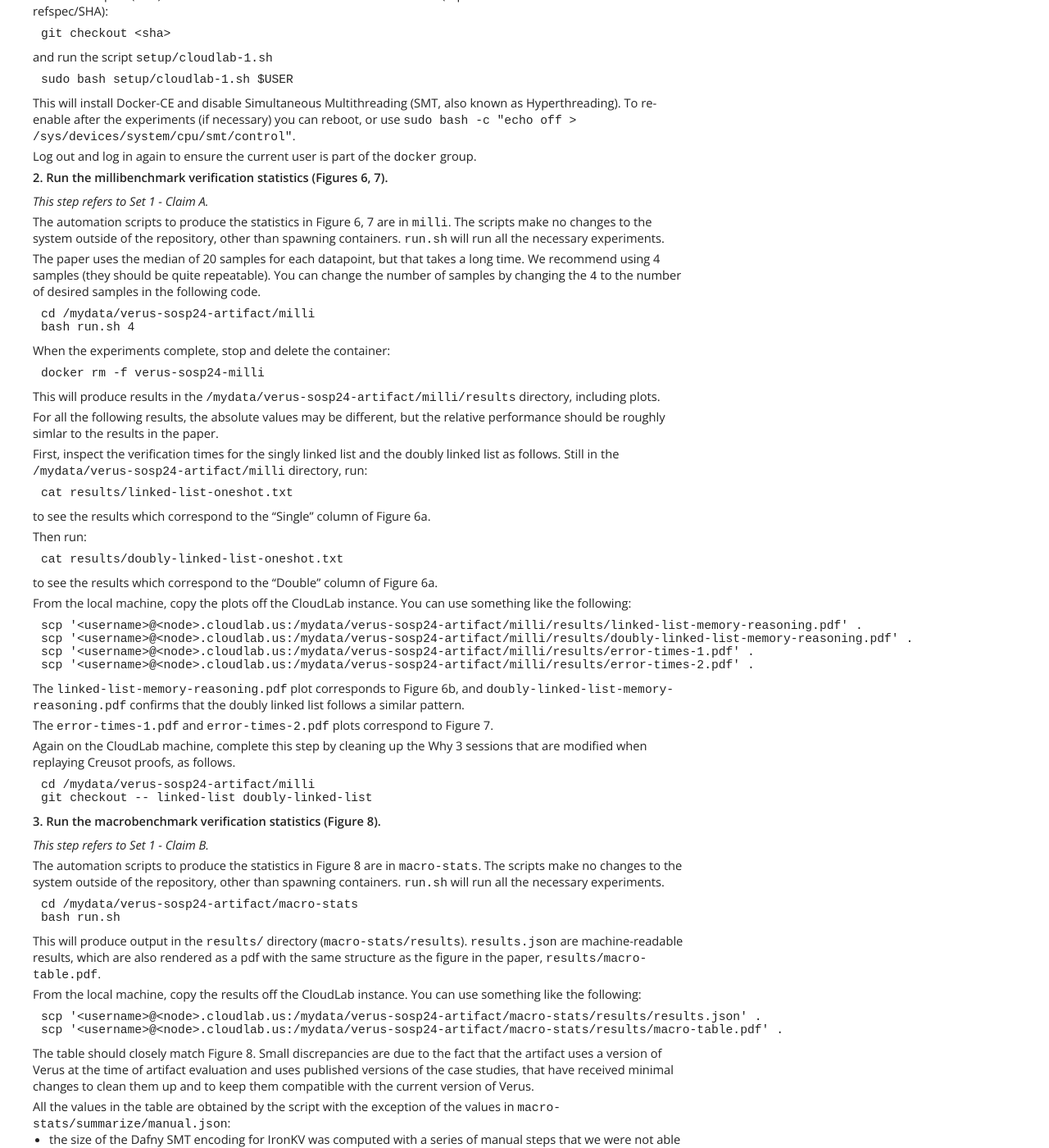
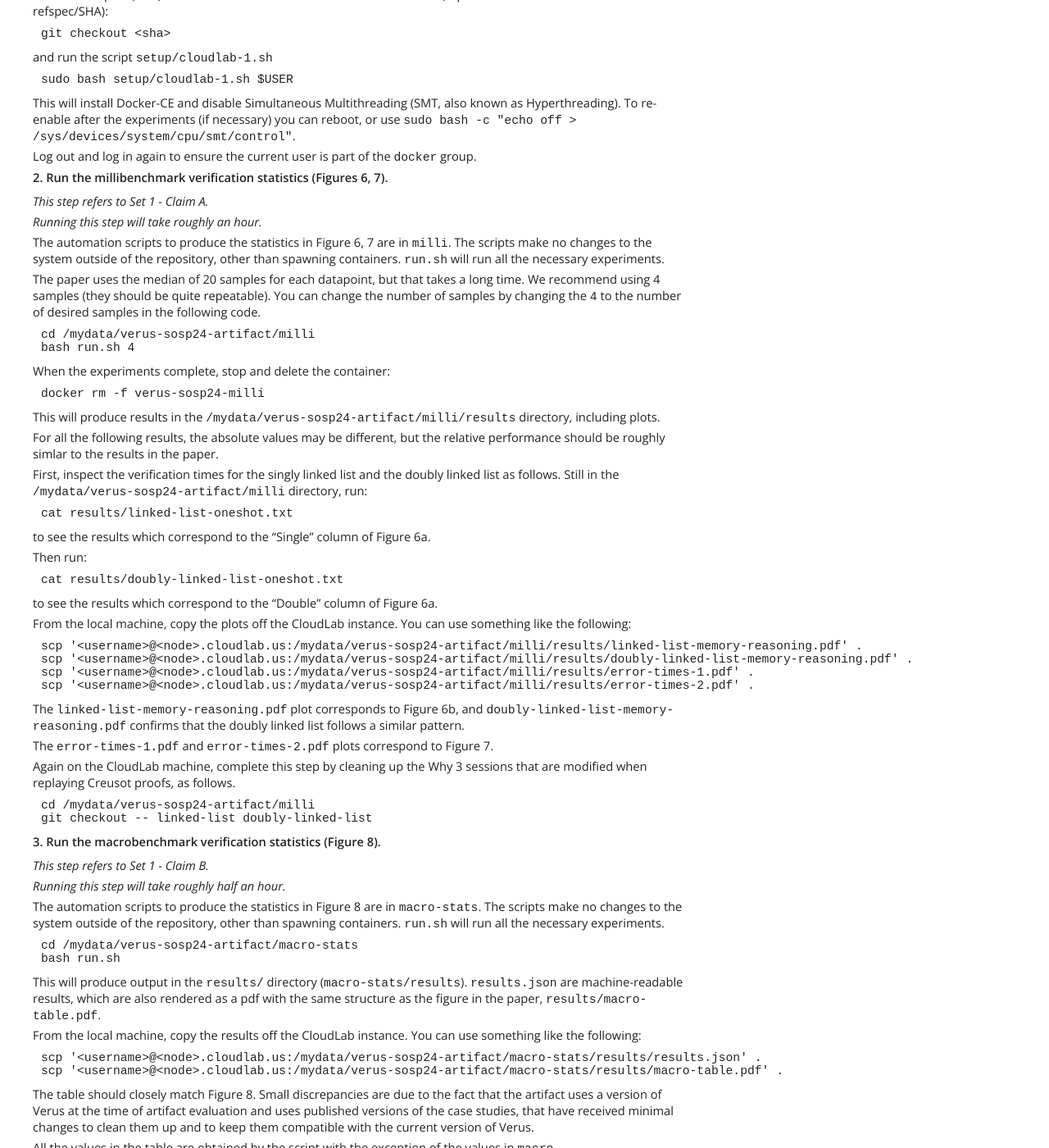
Before and after one commit to verus-lang/paper-sosp24-artifact, a Jekyll site: the page built from site/guide.md, in a window 1280 px wide and 1400 px high, scrolled down 1946 px. Shown: the whole window at 82% size. Built offline with Jekyll 4.4.1, drawn with Linux system fonts in a browser that asks for light colours; some of the changed text lies outside the part shown.

Commit message:
time estimates

````diff
--- a/site/guide.md
+++ b/site/guide.md
@@ -119,6 +119,8 @@ Log out and log in again to ensure the current user is part of the `docker` grou
 
 *This step refers to Set 1 - Claim A.*
 
+*Running this step will take roughly an hour.*
+
 The automation scripts to produce the statistics in Figure 6, 7 are in `milli`.
 The scripts make no changes to the system outside of the repository, other than spawning
 containers. `run.sh` will run all the necessary experiments.
@@ -185,6 +187,8 @@ git checkout -- linked-list doubly-linked-list
 
 *This step refers to Set 1 - Claim B.*
 
+*Running this step will take roughly half an hour.*
+
 The automation scripts to produce the statistics in Figure 8 are in `macro-stats`.
 The scripts make no changes to the system outside of the repository, other than spawning
 containers. `run.sh` will run all the necessary experiments.
@@ -235,6 +239,8 @@ bash setup/perf-build-verus.sh
 
 *This step refers to Set 1 - Claim C.*
 
+*Running this step will take a few minutes.*
+
 Start a Ubuntu 22.04 container with Rust using the pre-made image, and run the experiments
 using the following commands.
 The scripts make no changes to the system outside of the repository, other than spawning
@@ -284,6 +290,8 @@ so it's very unlikely that we introduced any accidental modificarions.
 
 *This step refers to Set 1 - Claim D.*
 
+*Running this step will take a few minutes.*
+
 Clone the verified-memory-allocator repository:
 
 ```shell
@@ -312,6 +320,8 @@ The output should resemble Figure 12.
 #### 6. Run the persistent memory log experiment (Figure 13).
 
 *This step refers to Set 1 - Claim E.*
+
+*Running this step will take about half an hour.*
 
 Run:
 
````
